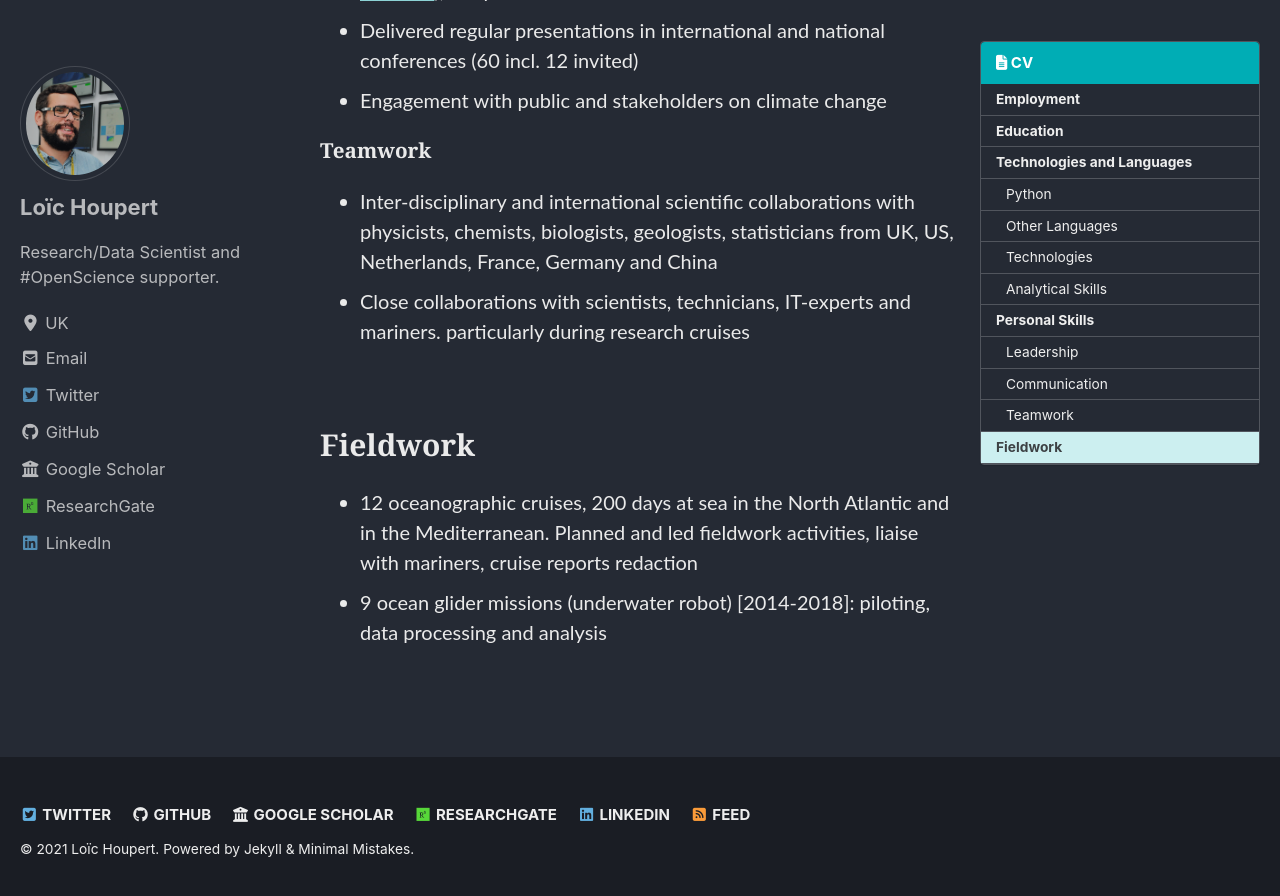
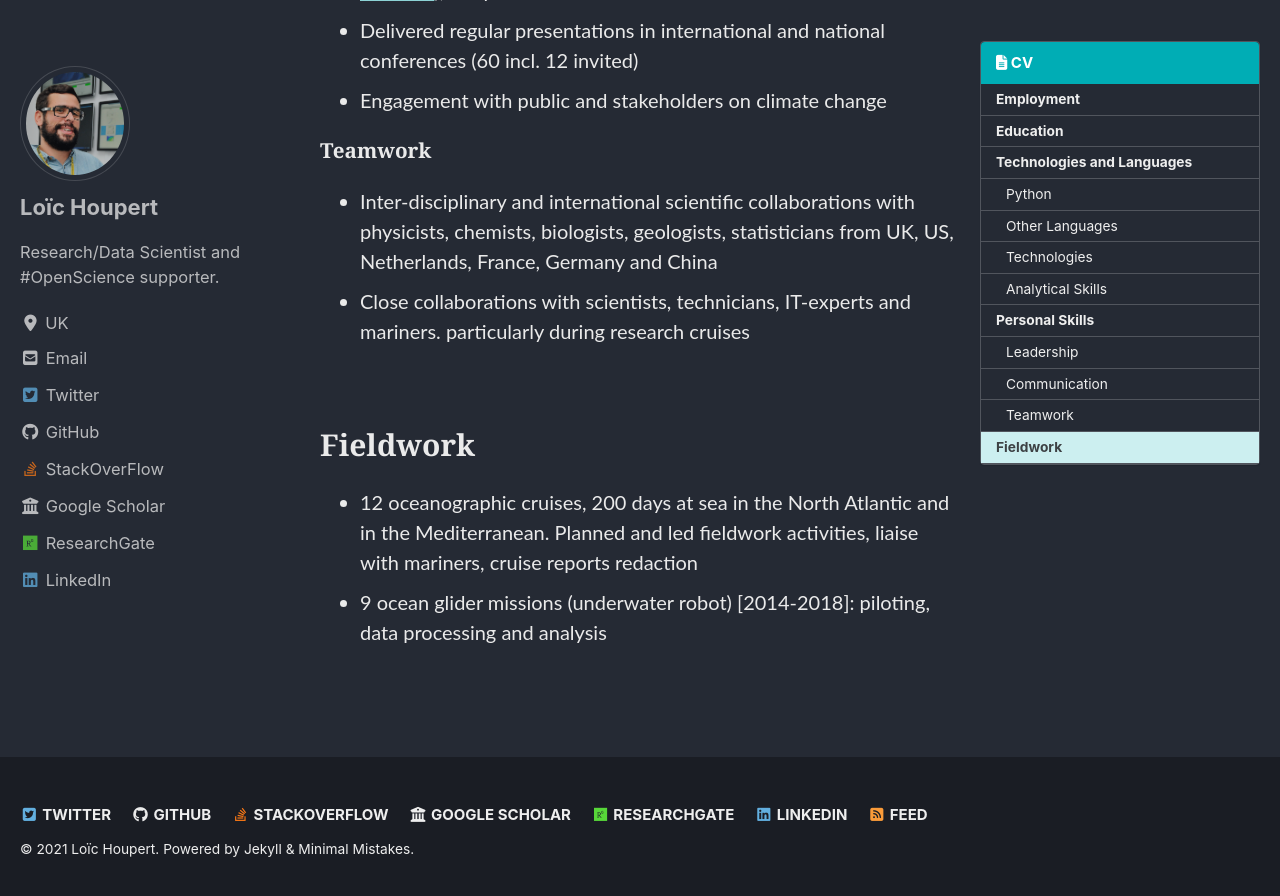
Before and after one commit to lhoupert/lhoupert.github.io, a Jekyll site: the page built from _pages/cv.md, in a window 1280 px wide and 900 px high, scrolled down 2031 px. Shown: the top 896 px of the window. Built offline with Jekyll 4.4.1, drawn with Linux system fonts in a browser that asks for light colours; cached includes are drawn as plain includes; nearby versions of some CDN libraries; some of the changed lines change nothing that is shown.

Commit message:
Update _config.yml

```diff
--- a/_config.yml
+++ b/_config.yml
@@ -15,7 +15,7 @@
 # in the templates via {{ site.myvariable }}.
 title: Loïc Houpert
 email: houpertloic@gmail.com
-description: Research/Data Scientist and [#OpenScience](https://en.wikipedia.org/wiki/Open_science) supporter.
+description: Data Scientist, Software Developer and [#OpenScience](https://en.wikipedia.org/wiki/Open_science) supporter.
 twitter_username: LoicHoupert
 github_username: lhoupert
 minimal_mistakes_skin: dark # "air", "aqua", "contrast", "dark", "dirt", "neon", "mint", "plum" "sunrise"
@@ -74,6 +74,9 @@ author:
     - label: "GitHub"
       icon: "fab fa-fw fa-github"
       url: "https://github.com/lhoupert"
+    - label: "StackOverFlow"
+      icon: "fab fa-fw fa-stack-overflow"
+      url: "https://stackoverflow.com/users/13890678/lhoupert"
     - label: "Google Scholar"
       icon: "fa fa-fw fa-university"
       url: "https://scholar.google.com/citations?user=10K7fIYAAAAJ&hl=en"
@@ -96,6 +99,9 @@ footer:
     - label: "GitHub"
       icon: "fab fa-fw fa-github"
       url: "https://github.com/lhoupert"
+    - label: "StackOverFlow"
+      icon: "fab fa-fw fa-stack-overflow"
+      url: "https://stackoverflow.com/users/13890678/lhoupert"
     - label: "Google Scholar"
       icon: "fa fa-fw fa-university"
       url: "https://scholar.google.com/citations?user=10K7fIYAAAAJ&hl=en"
```
